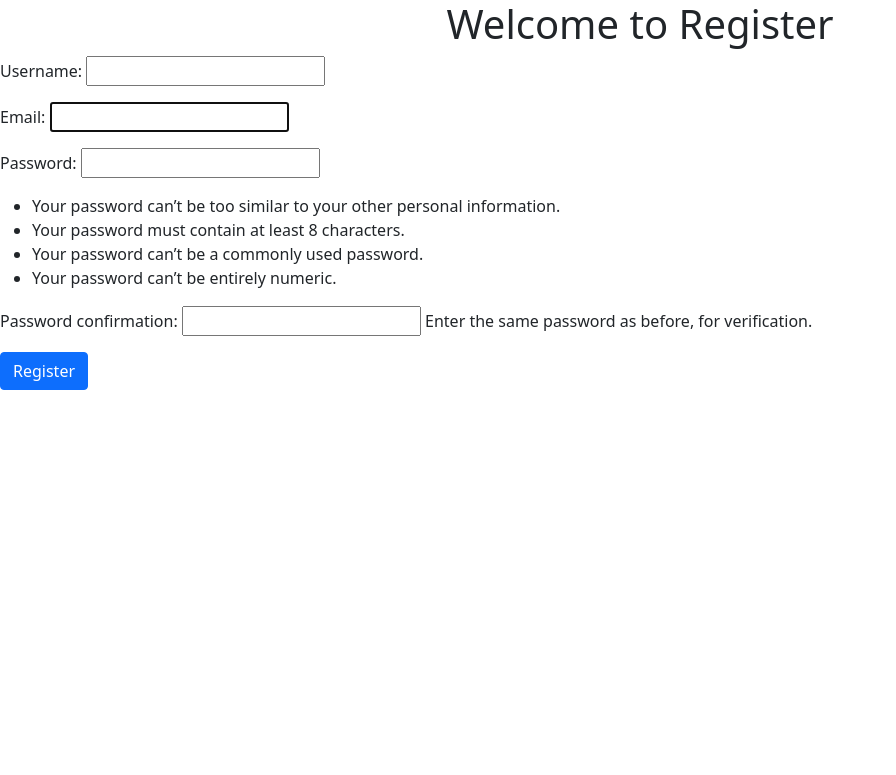
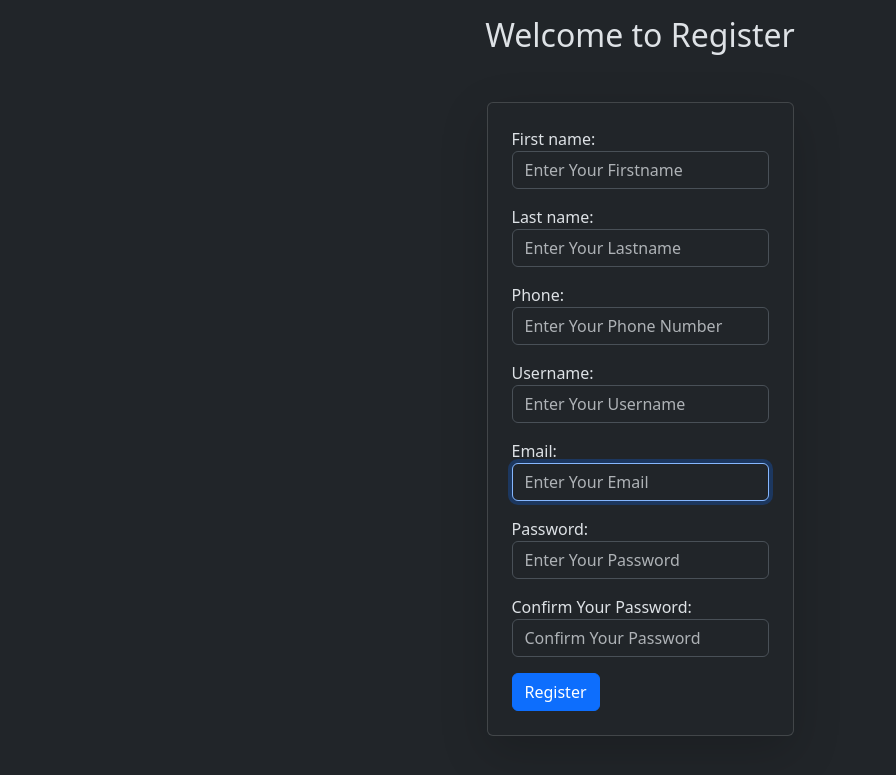
Before and after one commit to MarlonMendesMarcondes/StayEasyHSM_with_django, a Django app: page /user/register/ in a window 1280 px wide. Shown: the top 775 px of the page, without its empty margins (0-896 px from the left). Run offline with Django 5.2, Linux system fonts and the light colour scheme; some libraries are stand-ins or nearby versions.

Commit message:
register form is ready but return IntegrityErro

```diff
--- a/StayEasy/urls.py
+++ b/StayEasy/urls.py
@@ -16,9 +16,14 @@
 """
 from django.contrib import admin
 from django.urls import path, include
+from django.conf import settings
+from django.conf.urls.static import static
 
 urlpatterns = [
     path('admin/', admin.site.urls),
     path('user/', include('userauths.urls')),
     path('', include('hotel.urls'))
 ]
+
+urlpatterns += static(settings.STATIC_URL, document_root=settings.STATIC_ROOT)
+urlpatterns += static(settings.MEDIA_URL, document_root=settings.MEDIA_ROOT)
--- a/templates/userauths/register.html
+++ b/templates/userauths/register.html
@@ -4,16 +4,50 @@
     <meta charset="UTF-8">
     <meta name="viewport" content="width=device-width, initial-scale=1.0">
     <title>Register Form</title>
-    <link href="https://cdn.jsdelivr.net/npm/bootstrap@5.0.2/dist/css/bootstrap.min.css" rel="stylesheet" integrity="sha384-EVSTQN3/azprG1Anm3QDgpJLIm9Nao0Yz1ztcQTwFspd3yD65VohhpuuCOmLASjC" crossorigin="anonymous">
+    <link href="https://cdn.jsdelivr.net/npm/bootstrap@5.3.3/dist/css/bootstrap.min.css" rel="stylesheet" integrity="sha384-QWTKZyjpPEjISv5WaRU9OFeRpok6YctnYmDr5pNlyT2bRjXh0JMhjY6hW+ALEwIH" crossorigin="anonymous">
 </head>
 
 <body>
-    <h1 style="text-align: center;">Welcome to Register</h1>
+    <h2 class="text-center mt-3">Welcome to Register</h2>
+<section class="container d-flex justify-content-center align-items-center mt-5">
+    <div class="card p-4 shadow-lg ">
+        <form action="" method="POST">
+            {% csrf_token %}
+            <p>
+                <label for="id_first_name">First name:</label>
+                <input type="text" name="first_name" placeholder="Enter Your Firstname" class="form-control" required id="id_first_name">
+            </p>
+            <p>
+                <label for="id_last_name">Last name:</label>
+                <input type="text" name="last_name" placeholder="Enter Your Lastname" class="form-control" required id="id_last_name">
 
-    <form action="" method="POST">
-        {% csrf_token %}
-        {{form.as_p}}
-        <button type="submit" class="btn btn-primary">Register</button>
+            </p>
+            <p>
+                <label for="id_phone">Phone:</label>
+                <input type="text" name="phone" placeholder="Enter Your Phone Number" class="form-control" required id="id_phone">
+            </p>
+            <p>
+                <label for="id_username">Username:</label>
+                <input type="text" name="username" placeholder="Enter Your Username" class="form-control" required id="id_username">
+            </p>
+            <p>
+                <label for="id_email">Email:</label>
+                <input type="text" name="email" placeholder="Enter Your Email" class="form-control" autofocus required id="id_email">
+            </p>
+            <p>
+                <label for="id_password1">Password:</label>
+                <input type="password" name="password1" placeholder="Enter Your Password" class="form-control" required id="id_password1">
+            </p>
+            <p>
+                <label for="id_password2">Confirm Your Password:</label>
+                <input type="password" name="password2" placeholder="Confirm Your Password" class="form-control" required id="id_password2">
+            </p>
+            <button type="submit" class="btn btn-primary">Register</button>
+        </div>
     </form>
+</section>
+
+<script src="https://code.jquery.com/jquery-3.5.1.slim.min.js"></script>
+<script src="https://cdn.jsdelivr.net/npm/bootstrap@5.3.3/dist/js/bootstrap.bundle.min.js" integrity="sha384-YvpcrYf0tY3lHB60NNkmXc5s9fDVZLESaAA55NDzOxhy9GkcIdslK1eN7N6jIeHz" crossorigin="anonymous"></script>
+<script src="https://stackpath.bootstrapcdn.com/bootstrap/4.5.2/js/bootstrap.min.js"></script>
 </body>
-<script src="https://cdn.jsdelivr.net/npm/bootstrap@5.0.2/dist/js/bootstrap.bundle.min.js" integrity="sha384-MrcW6ZMFYlzcLA8Nl+NtUVF0sA7MsXsP1UyJoMp4YLEuNSfAP+JcXn/tWtIaxVXM" crossorigin="anonymous"></script>
--- a/userauths/forms.py
+++ b/userauths/forms.py
@@ -3,13 +3,13 @@
 from userauths.models import User, Profile
 
 class UserRegisterForm(UserCreationForm):
-    #first_name = forms.CharField(widget=forms.TextInput(attrs={'placeholder': 'Enter Your Firstname', 'class': 'form-control w-50 m-2'}))
-    #last_name = forms.CharField(widget=forms.TextInput(attrs={'placeholder': 'Enter Your Lastname', 'class': 'form-control w-50 m-2'}))
-    #username = forms.CharField(widget=forms.TextInput(attrs={'placeholder': 'Enter Your Username', 'class': 'form-control w-50 m-2'}))
-    #email = forms.CharField(widget=forms.TextInput(attrs={'placeholder': 'Enter Your Email', 'class': 'form-control w-50 m-2'}))
-    #phone = forms.CharField(widget=forms.TextInput(attrs={'placeholder': 'Enter Your Phone Number', 'class': 'form-control w-50 m-2'}))
-    #password1 = forms.CharField(widget=forms.PasswordInput(attrs={'placeholder': 'Enter Your Password', 'class': 'form-control w-50 m-2'}))
-    #password2 = forms.CharField(widget=forms.PasswordInput(attrs={'placeholder': 'Confirm Your Password', 'class': 'form-control w-50 m-2'}))
+    first_name = forms.CharField(widget=forms.TextInput(attrs={'placeholder': 'Enter Your Firstname', 'class': ''}))
+    last_name = forms.CharField(widget=forms.TextInput(attrs={'placeholder': 'Enter Your Lastname', 'class': ''}))
+    username = forms.CharField(widget=forms.TextInput(attrs={'placeholder': 'Enter Your Username', 'class': ''}))
+    email = forms.CharField(widget=forms.TextInput(attrs={'placeholder': 'Enter Your Email', 'class': ''}))
+    phone = forms.CharField(widget=forms.TextInput(attrs={'placeholder': 'Enter Your Phone Number', 'class': ''}))
+    password1 = forms.CharField(widget=forms.PasswordInput(attrs={'placeholder': 'Enter Your Password', 'class': ''}))
+    password2 = forms.CharField(widget=forms.PasswordInput(attrs={'placeholder': 'Confirm Your Password', 'class': ''}))
     class Meta:
         model = User
-        fields = ['username','email', 'password1', 'password2']
+        fields = ['first_name','last_name', 'phone' ,'username','email', 'password1', 'password2']
```
Also changed, not shown: db.sqlite3.
